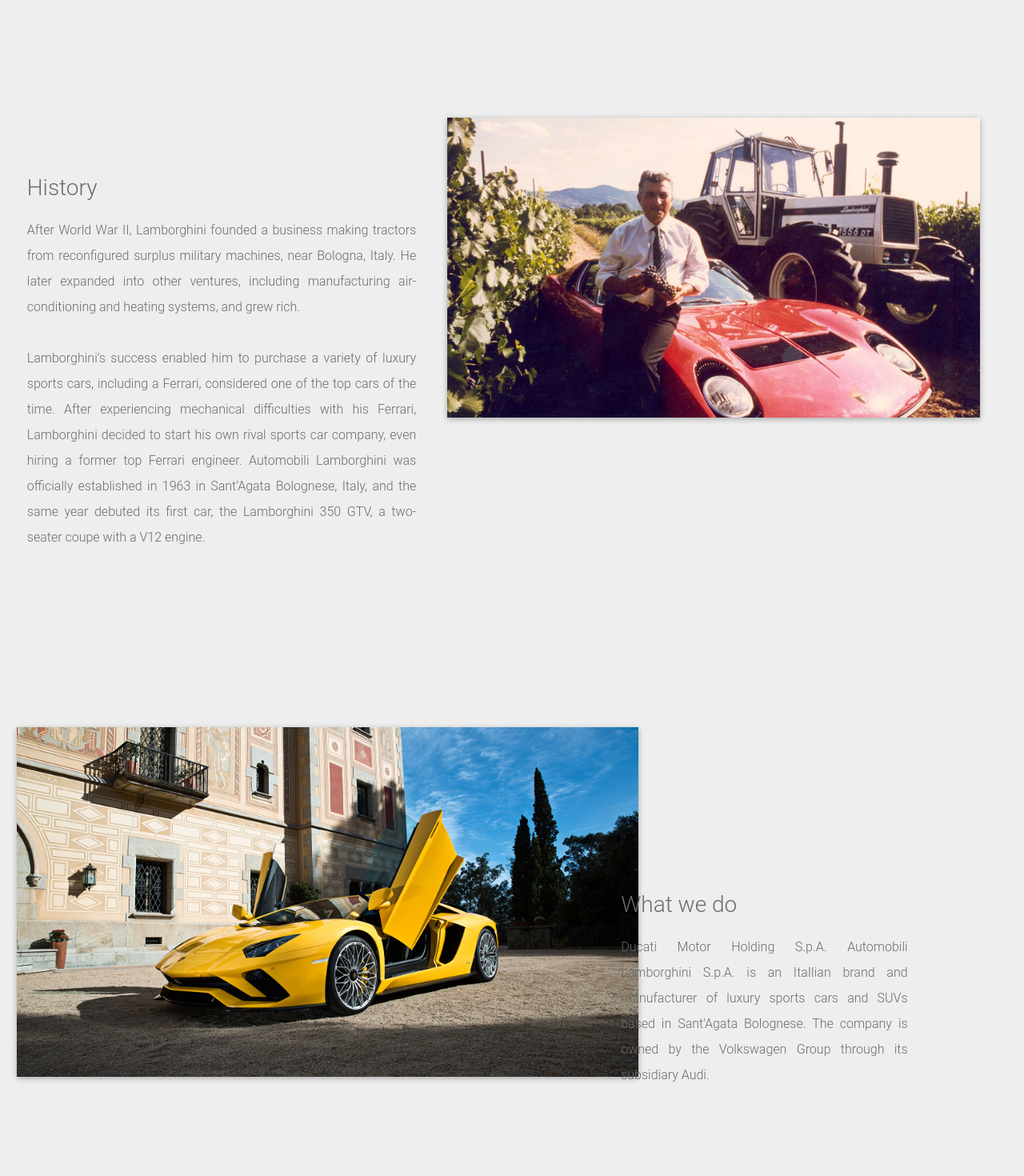
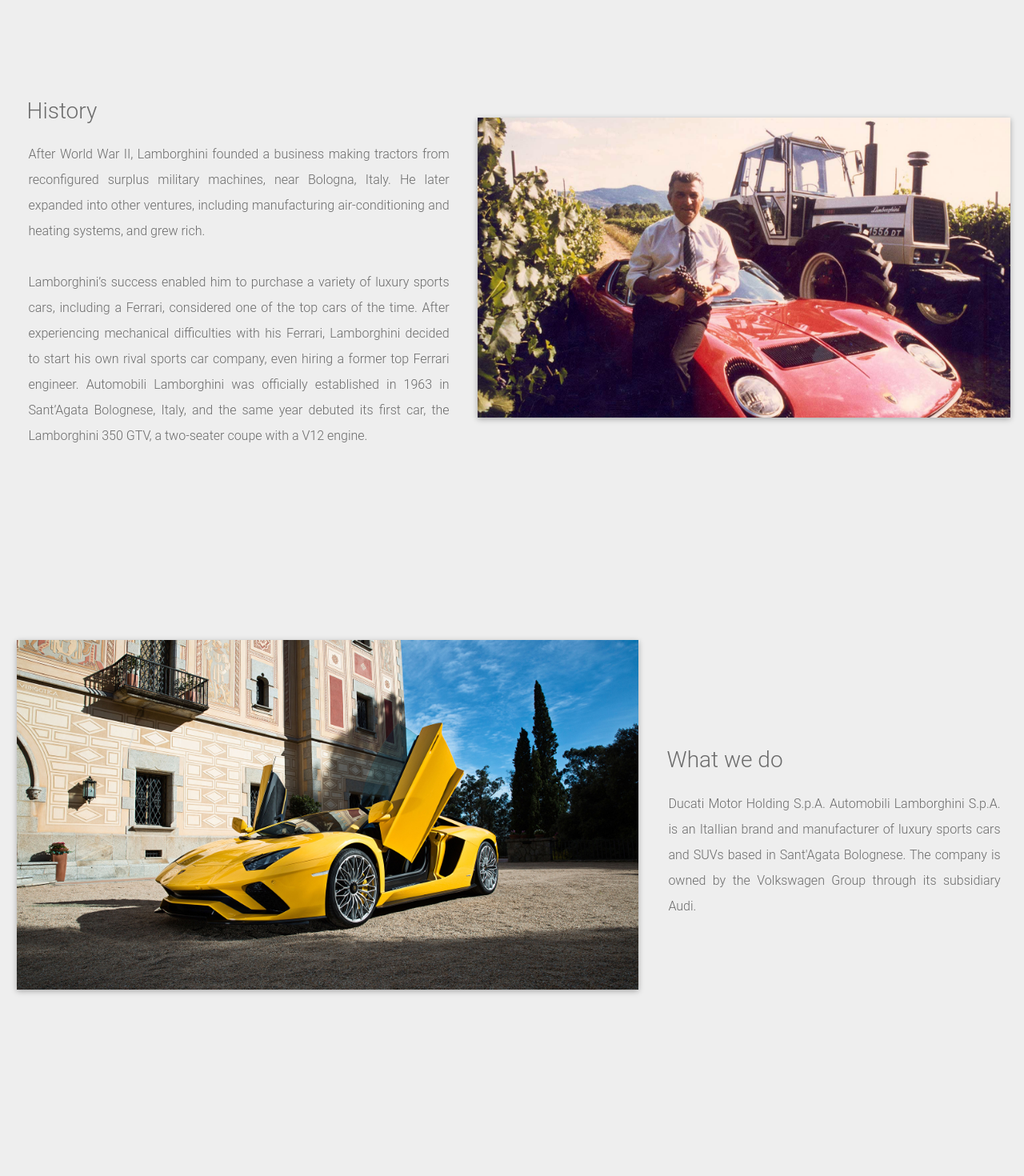
Before and after one commit to muzenjakkevin/praktik-app, a React (Create React App) app: page / in a window 1280 px wide. Shown: the part 1060-2530 px from the top of the page at 80% size. Built offline with nearby package versions, Linux system fonts and the light colour scheme.

Commit message:
changed to a relative unit css

```diff
--- a/src/Screens/AboutScreen/AboutScreen.css
+++ b/src/Screens/AboutScreen/AboutScreen.css
@@ -10,7 +10,7 @@
   justify-content: center;
   align-items: center;
   width: 100%;
-  height: 20vh;
+  height: 15em;
   z-index: 100;
   box-shadow: 0 4px 6px 0 rgba(0, 0, 0, 0.3);
 }
@@ -25,7 +25,7 @@
 
 .what-and-history-container {
   width: 70%;
-  padding: 20vh 10vw 20vh 10vw;
+  padding: 15em 15em 15em 8em;
 }
 
 .what-we-do {
@@ -44,8 +44,8 @@
 
 #founder-image {
   position: relative;
-  width: 35%;
-  top: 20vh;
+  width: 37%;
+  top: 17em;
   float: right;
   margin-right: 3vw;
   box-shadow: 0 2px 7px 0 rgba(0, 0, 0, 0.3);
@@ -53,7 +53,7 @@
 
 /** For MacBook 13" */
 
-/* @media only screen and (max-width: 2560px) {
+@media print and (max-resolution: 227dpi) {
   #founder-image {
     position: relative;
     top: 15vh;
@@ -81,15 +81,15 @@
     font-weight: 280;
     line-height: 2em;
   }
-} */
+}
 
 /** Styling below is for screens smaller than 1400px */
 
 @media only screen and (max-width: 1400px) {
   #founder-image {
     position: relative;
-    top: 10vh;
-    margin: 0 25vw 0 25vw;
+    top: 8em;
+    margin: 0 25% 0 25%;
     width: 50%;
     box-shadow: 0 2px 7px 0 rgba(0, 0, 0, 0.3);
   }
@@ -97,7 +97,7 @@
   .what-and-history-container {
     margin: 0;
     width: 100%;
-    padding: 55vh 20vw 20vw 20vw;
+    padding: 35em 20em 20em 20em;
   }
 
   .what-we-do {
--- a/src/Screens/ContactScreen/ContactScreen.css
+++ b/src/Screens/ContactScreen/ContactScreen.css
@@ -4,7 +4,7 @@
   grid-template-rows: 33% 33% 33%;
   justify-content: center;
   gap: 30px 30px;
-  margin: 20vh 0 30vh 0;
+  margin: 13em 0 18em 0;
 }
 
 .corporates-container {
@@ -17,49 +17,18 @@
   font-weight: 280;
   color: #000000;
   list-style: none;
-  margin: 55px 0 0 25px;
+  margin: 3.5rem 0 0 2rem;
 }
 
 .contact-image {
   width: 27%;
   border-radius: 50%;
   float: right;
-  margin: 20px 20px 0 0;
+  margin: 1.5rem 1.5rem 0 0;
 }
 
 /** For MacBook 13"*/
-/* @media only screen and (max-width: 2560px) {
-  .container-contact {
-    display: grid;
-    grid-template-columns: 40% 40%;
-    grid-template-rows: 33% 33% 33%;
-    justify-content: center;
-    gap: 30px 30px;
-    margin: 20vh 0 30vh 0;
-  }
-
-  .corporates-container {
-    box-shadow: 0 4px 6px 0 rgba(0, 0, 0, 0.3);
-    background: white;
-  }
-
-  .corporates {
-    font-size: 18px;
-    font-weight: 280;
-    color: #000000;
-    list-style: none;
-    margin: 40px 0 0 25px;
-  }
-
-  .contact-image {
-    width: 27%;
-    border-radius: 50%;
-    float: right;
-    margin: 20px 20px 0 0;
-  }
-} */
-
-@media only screen and (max-width: 1400px) {
+@media print and (max-resolution: 227dpi) {
   .container-contact {
     display: grid;
     grid-template-columns: 40% 40%;
@@ -89,3 +58,34 @@
     margin: 20px 20px 0 0;
   }
 }
+
+@media only screen and (max-width: 1400px) {
+  .container-contact {
+    display: grid;
+    grid-template-columns: 40% 40%;
+    grid-template-rows: 33% 33% 33%;
+    justify-content: center;
+    gap: 30px 30px;
+    margin: 12em 0 17em 0;
+  }
+
+  .corporates-container {
+    box-shadow: 0 4px 6px 0 rgba(0, 0, 0, 0.3);
+    background: white;
+  }
+
+  .corporates {
+    font-size: 18px;
+    font-weight: 280;
+    color: #000000;
+    list-style: none;
+    margin: 40px 0 0 25px;
+  }
+
+  .contact-image {
+    width: 27%;
+    border-radius: 50%;
+    float: right;
+    margin: 20px 20px 0 0;
+  }
+}
--- a/src/Screens/HomeScreen/HomeScreen.css
+++ b/src/Screens/HomeScreen/HomeScreen.css
@@ -17,9 +17,9 @@
 
 #container-text {
   position: relative;
-  right: 14vw;
-  bottom: 32vh;
-  width: 40vw;
+  right: 18em;
+  bottom: 19em;
+  width: 51.5em;
 }
 
 .history-title {
@@ -37,9 +37,9 @@
 
 #founder {
   position: relative;
-  left: 28vw;
+  left: 38em;
   width: 70%;
-  top: 5vh;
+  top: 5em;
   box-shadow: 0 2px 7px 0 rgba(0, 0, 0, 0.3);
 }
 
@@ -47,29 +47,29 @@
 
 #information-container {
   position: relative;
-  bottom: 10vh;
+  bottom: 5em;
   width: 100%;
 }
 
 #information-image {
   position: relative;
   width: 70%;
-  right: 13vw;
+  right: 17em;
   box-shadow: 0 2px 7px 0 rgba(0, 0, 0, 0.3);
 }
 
 #what-we-do {
   position: relative;
-  width: 30vw;
-  left: 27.5vw;
-  bottom: 28vh;
+  width: 40em;
+  left: 37em;
+  bottom: 19em;
   font-weight: 280;
   line-height: 2em;
 }
 
 /** For MacBook 13" */
 
-@media print and (min-resolution: 227dpi) {
+@media print and (max-resolution: 227dpi) {
   #history-container {
     width: 100%;
   }
@@ -134,66 +134,61 @@
 /** Styling below is for screens smaller than 1400px */
 
 @media only screen and (max-width: 1400px) {
-  /** Styling below is for history text */
-
   #history-container {
     width: 100%;
   }
 
   #homescreen-logo {
-    position: relative;
+    margin: 0 25% 0 25%;
     width: 50%;
-    left: 20vw;
   }
 
   #container-text {
     position: relative;
-    right: 5vw;
-    bottom: 34vh;
-    width: 40vw;
+    right: 4em;
+    bottom: 23em;
+    width: 50%;
   }
 
   .history-title {
     color: #6b6b6b;
-    padding-left: 1vw;
+    padding-left: 0.45em;
     font-weight: 280;
   }
 
   .history-text {
     color: #6b6b6b;
-    padding: 1vw;
+    padding: 0.9em;
     font-weight: 280;
     line-height: 2em;
   }
 
   #founder {
     position: relative;
-    left: 37vw;
+    left: 32em;
     width: 60%;
     top: 4vh;
     box-shadow: 0 2px 7px 0 rgba(0, 0, 0, 0.3);
   }
 
-  /** Styling below is for what we do */
-
   #information-container {
     position: relative;
-    bottom: 10vh;
+    bottom: 10em;
     width: 100%;
   }
 
   #information-image {
     position: relative;
     width: 70%;
-    right: 5vw;
+    right: 4em;
     box-shadow: 0 2px 7px 0 rgba(0, 0, 0, 0.3);
   }
 
   #what-we-do {
     position: relative;
-    width: 30vw;
-    left: 53vw;
-    bottom: 29vh;
+    width: 40%;
+    left: 46em;
+    bottom: 19em;
     font-weight: 280;
     line-height: 2em;
   }
```
